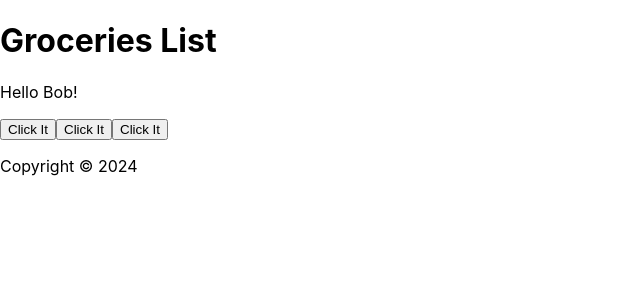
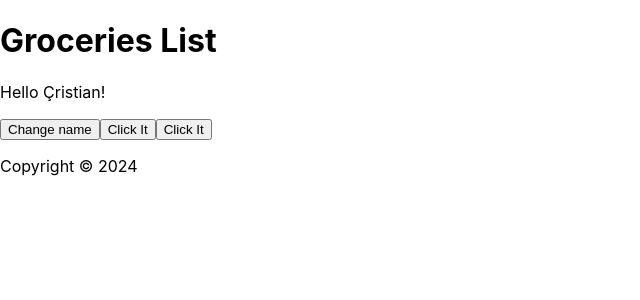
Before and after one commit to crisgoera/react01, a React (Create React App) app: page / in a window 1280 px wide. Shown: the top 300 px of the page, without its empty margins (0-640 px from the left). Built offline with nearby package versions, Linux system fonts and the light colour scheme; the HTML template or start-up script is replaced by a standard one.

Commit message:
Chapter 7. Lists and keys

```diff
--- a/src/Content.js
+++ b/src/Content.js
@@ -1,30 +1,33 @@
+import { useState } from "react";
+
 const Content = () => {
 
+  const [name, setName] = useState('Çristian');
+  const [count, setCount] = useState(0);
+
   const handleNameChange = () => {
+
     const names = ["Bob", "Dave", "Nick"];
     const int = Math.floor(Math.random()*3);
-    return names[int];
+    setName(names[int]);
   }
 
   const handleClick = () => {
-    console.log("You clicked it!");
+    setCount(count+1);
+    console.log(count);
   }
 
-  const handleClick2 = (name) => {
-    console.log(`${name} was clicked`);
-  }
-
-  const handleClick3 = (e) => {
-    console.log(e.target.innerText);
+  const handleClick2 = () => {
+    console.log(count);
   }
 
   return (
     <main>
-      <p>Hello {handleNameChange()}!</p>
+      <p>Hello {name}!</p>
 
+      <button onClick={handleNameChange}>Change name</button>
       <button onClick={handleClick}>Click It</button>
-      <button onClick={() => handleClick2('Dave')}>Click It</button>
-      <button onClick={(e) => handleClick3(e)}>Click It</button>
+      <button onClick={handleClick2}>Click It</button>
     </main>
   )
 }
```
